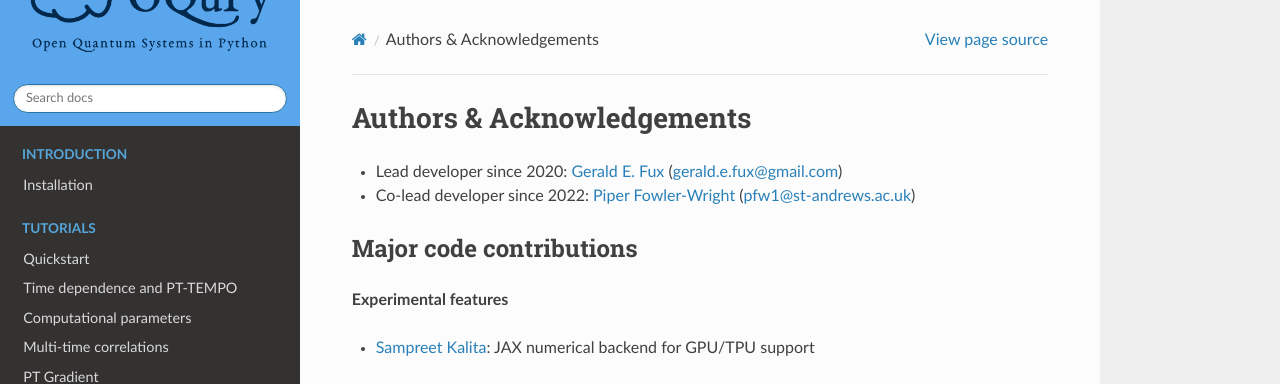
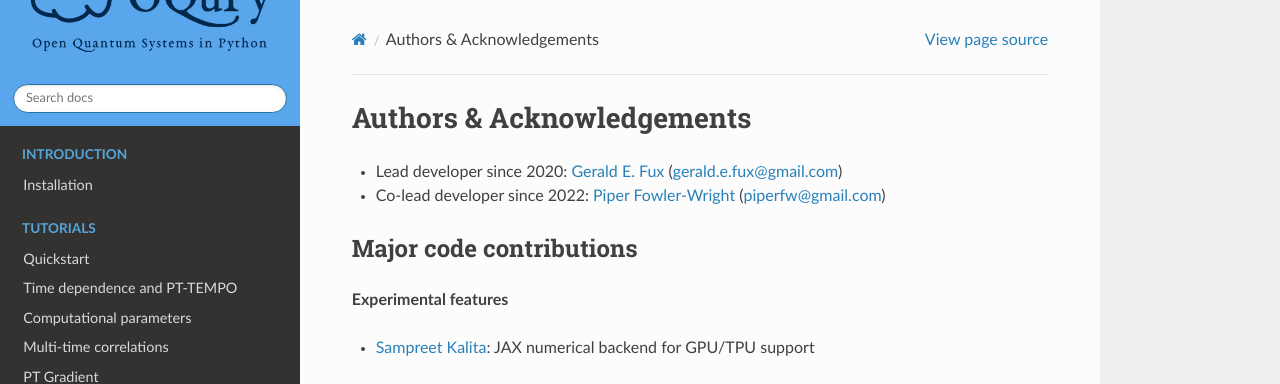
Before and after one commit to tempoCollaboration/OQuPy, a Sphinx documentation site: the page built from docs/pages/authors.rst, in a window 1280 px wide and 900 px high. Shown: the top 384 px of the window. Built offline with Sphinx 7.4.7 and the Read the Docs theme 3.1.0, drawn with Linux system fonts in a browser that asks for light colours.

Commit message:
update author email

```diff
--- a/docs/pages/authors.rst
+++ b/docs/pages/authors.rst
@@ -4,7 +4,7 @@ Authors & Acknowledgements
 -  Lead developer since 2020: `Gerald E.
    Fux <https://github.com/gefux>`__ (gerald.e.fux@gmail.com)
 -  Co-lead developer since 2022: `Piper
-   Fowler-Wright <https://github.com/piperfw>`__ (pfw1@st-andrews.ac.uk)
+   Fowler-Wright <https://github.com/piperfw>`__ (piperfw@gmail.com)
 
 Major code contributions
 ------------------------
```
